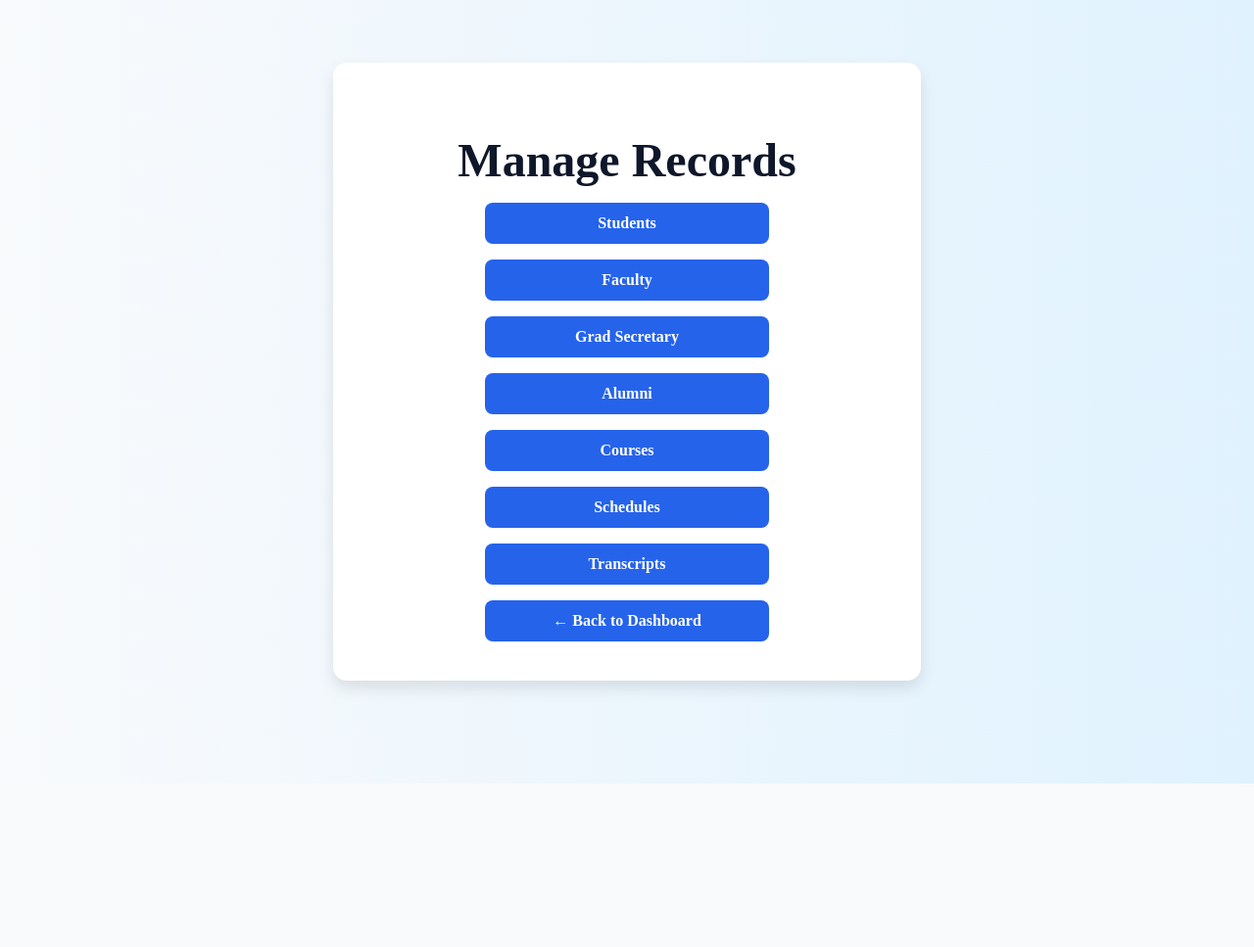
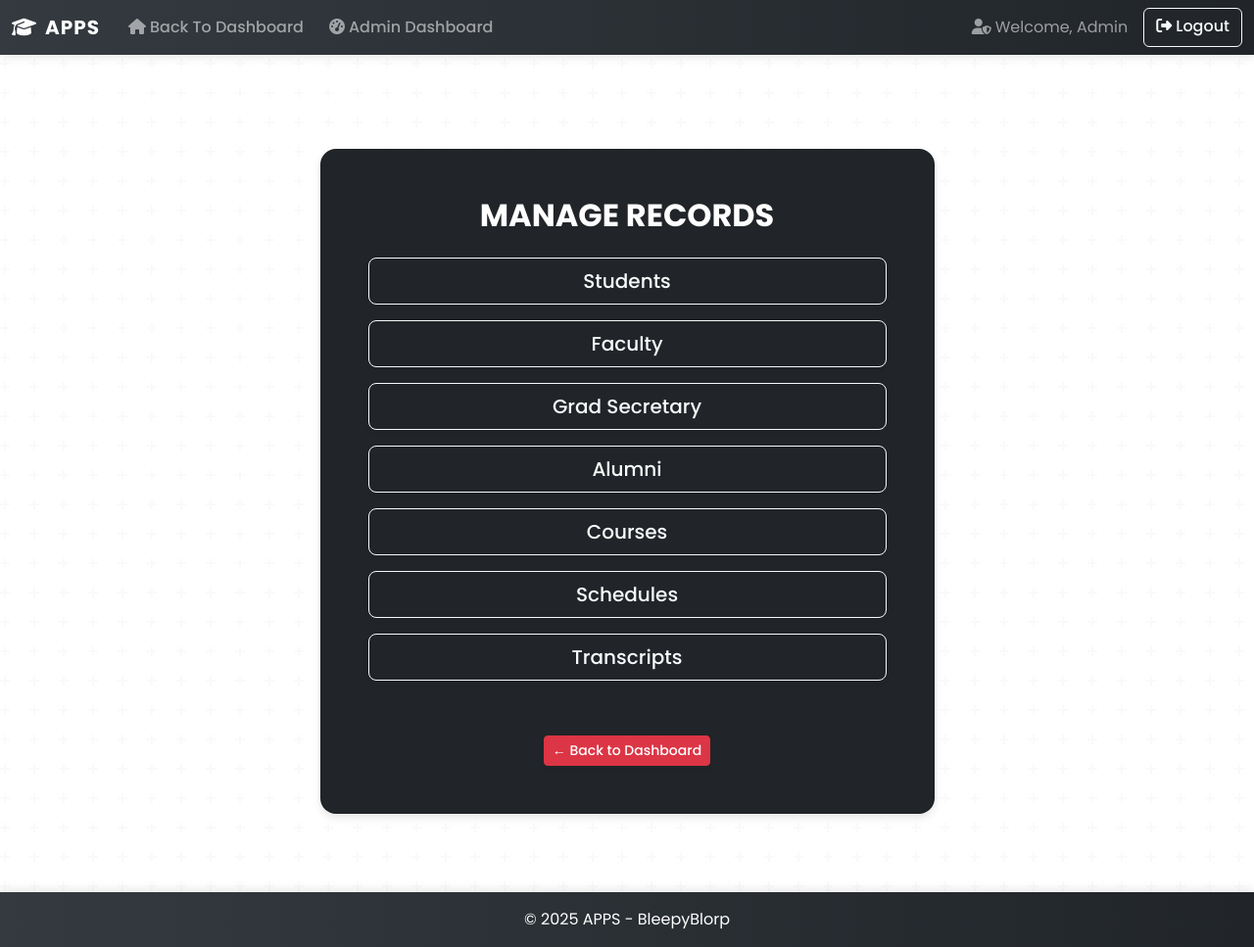
Before and after one commit to hadya584/gradpath, a Flask app: page /admin/manage in a window 1280 px wide. Shown: the whole page at 98% size. Before the commit the page ends 800 px from the top, so only its background shows below. Run offline with Flask 3, Linux system fonts and the light colour scheme; a user stored in the database is signed in; some libraries are stand-ins or nearby versions.

Commit message:
styling and fixing small functionalities

```diff
--- a/main.py
+++ b/main.py
@@ -2843,7 +2843,7 @@ def assign_advisor(student_UID):
     cursor.execute("UPDATE student SET advisor_id = ? WHERE UID = ?",(advisor_id, student_UID))
     connection.commit()
     connection.close()
-    return redirect(url_for('student_information', student_UID = student_UID))
+    return redirect(url_for('pending_students'))
 
   cursor.execute("SELECT user.firstName, user.lastName FROM student JOIN user ON student.UID = user.UID WHERE student.UID= ?", (student_UID,))
   studentdata = cursor.fetchone()
@@ -2862,6 +2862,17 @@ def pending_students():
   pending_students = cursor.fetchall()
 
   return render_template("pending_students.html", pending_students = pending_students)
+
+@app.route('/pending_graduates', methods = ['GET', 'POST'])
+def pending_graduates():
+  connection = sqlite3.connect("myDatabase.db")
+  connection.row_factory = sqlite3.Row
+  cursor = connection.cursor()
+
+  cursor.execute("SELECT * FROM applied_for_grad JOIN user ON applied_for_grad.UID = user.UID")
+  pending_graduates = cursor.fetchall()
+
+  return render_template("pending_graduates.html", pending_graduates = pending_graduates)
 
 @app.route('/student_information/<student_UID>', methods = ['GET', 'POST'])
 def student_information(student_UID):
@@ -3084,17 +3095,20 @@ def apply_graduation():
         # Check core courses
         cursor.execute("SELECT COUNT(*) AS core_courses FROM course c JOIN transcript t ON c.course_id = t.course_id WHERE t.student_uid = ? AND c.dept = 'CSCI' AND c.course_num IN (6212, 6221, 6461)", (UID,))
         core_courses = cursor.fetchone()['core_courses']
-        requirements_status['core_courses'] = core_courses == 3
+        if core_courses:
+          requirements_status['core_courses'] = core_courses == 3
 
         # Check total credits
         cursor.execute("SELECT SUM(c.credits) AS total_credits FROM course c JOIN transcript t ON c.course_id = t.course_id WHERE t.student_uid = ?", (UID,))
         total_credits = cursor.fetchone()['total_credits']
-        requirements_status['credits'] = total_credits >= 30
+        if total_credits:
+          requirements_status['credits'] = total_credits >= 30
 
         # Check grades
         cursor.execute("SELECT COUNT(*) AS grades_count FROM course c JOIN transcript t ON c.course_id = t.course_id WHERE t.student_uid = ? AND t.grade IN ('C', 'C+', 'C-', 'D', 'D+', 'D-', 'F')", (UID,))
         grades_count = cursor.fetchone()['grades_count']
-        requirements_status['grades'] = grades_count <= 2
+        if grades_count:
+          requirements_status['grades'] = grades_count <= 2
 
     # Check if PhD requirements are fulfilled
     elif grad_type == 'PhD':
@@ -3112,17 +3126,20 @@ def apply_graduation():
       # Check total credits
       cursor.execute("SELECT SUM(c.credits) AS total_credits FROM course c JOIN transcript t ON c.course_id = t.course_id WHERE t.student_uid = ?", (UID,))
       total_credits = cursor.fetchone()['total_credits']
-      requirements_status['credits'] = total_credits >= 36
+      if total_credits:
+        requirements_status['credits'] = total_credits >= 36
 
       # Check CS credits
       cursor.execute("SELECT SUM(c.credits) AS total_credits FROM course c JOIN transcript t ON c.course_id = t.course_id WHERE t.student_uid = ? AND c.dept LIKE 'CSCI%'", (UID,))
       cs_credits = cursor.fetchone()['total_credits']
-      requirements_status['cs_credits'] = cs_credits >= 30
+      if cs_credits:
+        requirements_status['cs_credits'] = cs_credits >= 30
 
       # Check grades
       cursor.execute("SELECT COUNT(*) AS grades_count FROM course c JOIN transcript t ON c.course_id = t.course_id WHERE t.student_uid = ? AND t.grade IN ('C', 'C+', 'C-', 'D', 'F')", (UID,))
       grades_count = cursor.fetchone()['grades_count']
-      requirements_status['grades'] = grades_count <= 1
+      if grades_count:
+        requirements_status['grades'] = grades_count <= 1
 
       # Check thesis status
       requirements_status['thesis'] = thesis_status == 'Approved'
@@ -3139,9 +3156,10 @@ def apply_graduation():
         cursor.execute("SELECT course_id FROM transcript WHERE student_uid = ?", (UID,))
         transcript_courses = cursor.fetchall()
 
-        form_courses_set = set([course['course_id'] for course in form_courses])
-        transcript_courses_set = set([course['course_id'] for course in transcript_courses])
-        requirements_status['form_match'] = form_courses_set == transcript_courses_set
+        if transcript_courses:
+          form_courses_set = set([course['course_id'] for course in form_courses])
+          transcript_courses_set = set([course['course_id'] for course in transcript_courses])
+          requirements_status['form_match'] = form_courses_set == transcript_courses_set
     else:
       requirements_status['advisor_approval'] = False
       requirements_status['form_match'] = False
--- a/templates/admin/add_course.html
+++ b/templates/admin/add_course.html
@@ -3,7 +3,7 @@
 {% block title %}Add Course{% endblock %}
 
 {% block content %}
-<section class="vh-100">
+<section class="vh-75">
   <div class="container py-5 h-100">
     <div class="row d-flex justify-content-center align-items-center h-100">
       <div class="col-12 col-md-10 col-lg-8 col-xl-8">
--- a/templates/admin/add_prerequisite.html
+++ b/templates/admin/add_prerequisite.html
@@ -3,7 +3,7 @@
 {% block title %}Add Prerequisite{% endblock %}
 
 {% block content %}
-<section class="vh-100">
+<section class="vh-75">
   <div class="container py-5 h-100">
     <div class="row d-flex justify-content-center align-items-center h-100">
       <div class="col-12 col-md-10 col-lg-8 col-xl-6">
--- a/templates/admin/add_schedule.html
+++ b/templates/admin/add_schedule.html
@@ -3,7 +3,7 @@
 {% block title %}Add Schedule{% endblock %}
 
 {% block content %}
-<section class="vh-100">
+<section class="vh-75">
   <div class="container py-5 h-100">
     <div class="row d-flex justify-content-center align-items-center h-100">
       <div class="col-12 col-md-10 col-lg-8 col-xl-6">
--- a/templates/admin/assign_instructor.html
+++ b/templates/admin/assign_instructor.html
@@ -3,7 +3,7 @@
 {% block title %}Assign Instructor{% endblock %}
 
 {% block content %}
-<section class="vh-100">
+<section class="vh-75">
   <div class="container py-5 h-100">
     <div class="row d-flex justify-content-center align-items-center h-100">
       <div class="col-12 col-md-10 col-lg-8 col-xl-6">
--- a/templates/admin/create_user.html
+++ b/templates/admin/create_user.html
@@ -3,7 +3,7 @@
 {% block title %}Create User{% endblock %}
 
 {% block content %}
-<section class="vh-100">
+<section class="vh-75">
   <div class="container py-5 h-100">
     <div class="row d-flex justify-content-center align-items-center h-100">
       <div class="col-12 col-md-10 col-lg-8 col-xl-6">
--- a/templates/admin/edit_record.html
+++ b/templates/admin/edit_record.html
@@ -3,7 +3,7 @@
 {% block title %}Edit Record{% endblock %}
 
 {% block content %}
-<section class="vh-100">
+<section class="vh-75">
   <div class="container py-5 h-100">
     <div class="row d-flex justify-content-center align-items-center h-100">
       <div class="col-12 col-md-10 col-lg-8 col-xl-6">
--- a/templates/admin/manage.html
+++ b/templates/admin/manage.html
@@ -1,24 +1,31 @@
-<!DOCTYPE html>
-<html lang="en">
-<head>
-    <meta charset="UTF-8">
-    <title>Manage Data</title>
-    <link rel="stylesheet" href="{{ url_for('static', filename='dashboard.css') }}">
-</head>
-<body>
-    <div class="container">
-        <h1>Manage Records</h1>
-        <div class="nav-buttons">
-            <a href="{{ url_for('display_students') }}" class="nav-button">Students</a>
-            <a href="{{ url_for('view_table', table='faculty') }}" class="nav-button">Faculty</a>
-            <a href="{{ url_for('view_table', table='grad_secretary') }}" class="nav-button">Grad Secretary</a>
-            <a href="{{ url_for('view_table', table='alumni') }}" class="nav-button">Alumni</a>
-            <a href="{{ url_for('view_table', table='course') }}" class="nav-button">Courses</a>
-            <a href="{{ url_for('view_table', table='schedule') }}" class="nav-button">Schedules</a>
-            <a href="{{ url_for('view_table', table='transcript') }}" class="nav-button">Transcripts</a>
+{% extends "base.html" %}
 
-            <a href="{{ url_for('admin_dashboard') }}" class="nav-button">← Back to Dashboard</a>
+{% block title %}Manage Records{% endblock %}
+
+{% block content %}
+<section class="vh-75">
+  <div class="container py-5 h-100">
+    <div class="row d-flex justify-content-center align-items-center h-100">
+      <div class="col-12 col-md-10 col-lg-8 col-xl-7">
+        <div class="card bg-dark text-white" style="border-radius: 1rem;">
+          <div class="card-body p-5 text-center">
+            <h2 class="fw-bold mb-4 text-uppercase">Manage Records</h2>
+            <div class="d-grid gap-3">
+              <a href="{{ url_for('display_students') }}" class="btn btn-outline-light btn-lg">Students</a>
+              <a href="{{ url_for('view_table', table='faculty') }}" class="btn btn-outline-light btn-lg">Faculty</a>
+              <a href="{{ url_for('view_table', table='grad_secretary') }}" class="btn btn-outline-light btn-lg">Grad Secretary</a>
+              <a href="{{ url_for('view_table', table='alumni') }}" class="btn btn-outline-light btn-lg">Alumni</a>
+              <a href="{{ url_for('view_table', table='course') }}" class="btn btn-outline-light btn-lg">Courses</a>
+              <a href="{{ url_for('view_table', table='schedule') }}" class="btn btn-outline-light btn-lg">Schedules</a>
+              <a href="{{ url_for('view_table', table='transcript') }}" class="btn btn-outline-light btn-lg">Transcripts</a>
+              <div class="mt-4">
+                <a href="{{ url_for('admin_dashboard') }}" class="btn btn-danger btn-sm mt-3">← Back to Dashboard</a>
+              </div>
+            </div>
+          </div>
         </div>
+      </div>
     </div>
-</body>
-</html>
+  </div>
+</section>
+{% endblock %}
--- a/templates/admin/view_table.html
+++ b/templates/admin/view_table.html
@@ -3,7 +3,7 @@
 {% block title %}View Table{% endblock %}
 
 {% block content %}
-<section class="vh-100">
+<section class="vh-75">
   <div class="container py-5 h-100">
     <div class="row d-flex justify-content-center align-items-center h-100">
       <div class="col-12 col-lg-10">
@@ -63,7 +63,7 @@
             </div>
 
             <div class="text-center mt-4">
-              <a href="{{ url_for('admin_dashboard') }}" class="btn btn-danger">← Back to Dashboard</a>
+              <a href="{{ url_for('admin_manage') }}" class="btn btn-danger">← Back to Manage Records</a>
             </div>
 
           </div>
--- a/templates/base.html
+++ b/templates/base.html
@@ -44,6 +44,9 @@
         <ul class="navbar-nav me-auto mb-2 mb-lg-0">
           {% if session.get('role') == 'Admin' %}
           <li class="nav-item">
+            <a class="nav-link" href="/admin/dashboard"><i class="fas fa-home me-1"></i>Back To Dashboard</a>
+          </li>
+          <li class="nav-item">
             <a class="nav-link" href="/admin-dashboard"><i class="fas fa-tachometer-alt me-1"></i>Admin Dashboard</a>
           </li>
           {% endif %}
@@ -63,6 +66,21 @@
           </li>
           <li class="nav-item">
             <a class="nav-link" href="/define-recommenders"><i class="fas fa-user-plus me-1"></i>Define Recommenders</a>
+          </li>
+          {% endif %}
+          {% if session.get('role') == 'Student' %}
+          <li class="nav-item">
+            <a class="nav-link" href="/stu_dashboard"><i class="fas fa-home me-1"></i>Back To Dashboard</a>
+          </li>
+          {% endif %}
+          {% if session.get('role') == 'Alumni' %}
+          <li class="nav-item">
+            <a class="nav-link" href="/alumni_dashboard"><i class="fas fa-home me-1"></i>Back To Dashboard</a>
+          </li>
+          {% endif %}
+          {% if session.get('role') == 'GS' %}
+          <li class="nav-item">
+            <a class="nav-link" href="/gs_dashboard"><i class="fas fa-home me-1"></i>Back To Dashboard</a>
           </li>
           {% endif %}
         </ul>
--- a/templates/gs_dashboard.html
+++ b/templates/gs_dashboard.html
@@ -16,7 +16,8 @@
                     {% if session['role'] == 'GS' %}
                         <a href="{{ url_for('facultyHome') }}" class="btn btn-outline-light btn-lg w-75 mb-2">Applicants</a>
                         <a href="{{url_for('display_students')}}" class="btn btn-outline-light btn-lg w-75 mb-2">Students </a>
-                        <a href="{{url_for('pending_students')}}" class="btn btn-outline-light btn-lg w-75 mb-2"> Pending Students</a>
+                        <a href="{{url_for('pending_students')}}" class="btn btn-outline-light btn-lg w-75 mb-2"> Admitted Students</a>
+                        <a href="{{url_for('pending_graduates')}}" class="btn btn-outline-light btn-lg w-75 mb-2"> Graduation Applicants</a>
                         <a href="{{url_for('personal_info')}}" class="btn btn-outline-light btn-lg w-75 mb-2"> Personal Information </a>
                         <a href="{{ url_for('logout') }}" class="btn btn-outline-light btn-lg w-75 mb-2">Logout</a>
                     {% endif %}
--- a/templates/instructor_dashboard.html
+++ b/templates/instructor_dashboard.html
@@ -3,7 +3,7 @@
 {% block title %}Faculty Dashboard{% endblock %}
 
 {% block content %}
-<section class="vh-100">
+<section class="vh-75">
   <div class="container py-5 h-100">
     <div class="row d-flex justify-content-center align-items-center h-100">
       <div class="col-12 col-md-8 col-lg-6 col-xl-5">
--- a/templates/stu_dashboard.html
+++ b/templates/stu_dashboard.html
@@ -3,7 +3,7 @@
 {% block title %}Student Dashboard{% endblock %}
 
 {% block content %}
-<section class="vh-100">
+<section class="vh-75">
   <div class="container py-5 h-100">
     <div class="row d-flex justify-content-center align-items-center h-100">
       <div class="col-12 col-md-8 col-lg-6 col-xl-5">
--- a/templates/student_info.html
+++ b/templates/student_info.html
@@ -3,7 +3,7 @@
 {% block title %}Student Information{% endblock %}
 
 {% block content %}
-<section class="vh-100">
+<section class="vh-75">
   <div class="container py-5 h-100">
     <div class="row d-flex justify-content-center align-items-center h-100">
       <div class="col-12 col-lg-10">
```
Also changed, not shown: templates/admin/dashboard.html (+27 -21 lines), templates/pending_graduates.html (added, +36 -0 lines), templates/pending_students.html (+28 -9 lines), templates/students.html (+7 -1 lines).
